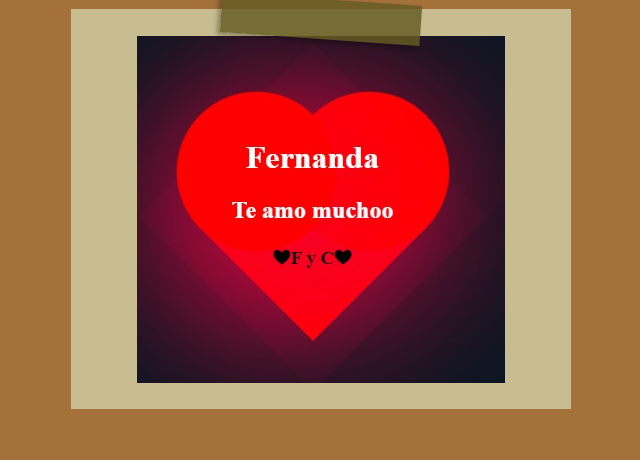
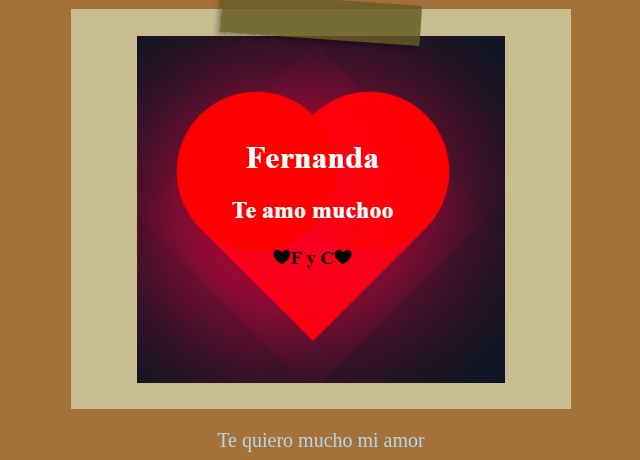
Before and after one commit to MiReinaa/MiReinaa.github.io, a plain HTML site: page index.html in a window 1280 px wide. Shown: the part 617-1077 px from the top of the page, without its empty margins (319-959 px from the left). Before the commit the page ends 1046 px from the top, so only its background shows below. Drawn offline with Linux system fonts and the light colour scheme.

Commit message:
Update index.html

```diff
--- a/index.html
+++ b/index.html
@@ -93,8 +93,12 @@
     transform: rotate(94deg);
     box-shadow: 3px 3px 5px rgba(0, 0, 0, 0.3);
 }
-
-
+.Mensaje{
+    text-align: center;
+            font-size: 20px;
+            margin-top: 20px;
+            color: rgb(182, 216, 228);
+}
 
     </style>
 </head>
@@ -108,9 +112,14 @@
     <div class="Recuadro2">
         <div class="tapu"></div> <!-- Tape on top of the frame -->
         <img src="CC.jpg " alt="">
+
     </div>
     <div class="Symbol"><img src="https://www.wallquotes.com/sites/default/files/styles/uc_canvas/public/love0042_02.png?itok=zO5tkjIa" alt="">
         </div>
+        <div class="Mensaje">
+        Te quiero mucho mi amor
+        </div>
+
 
 </body>
 </html>
```
